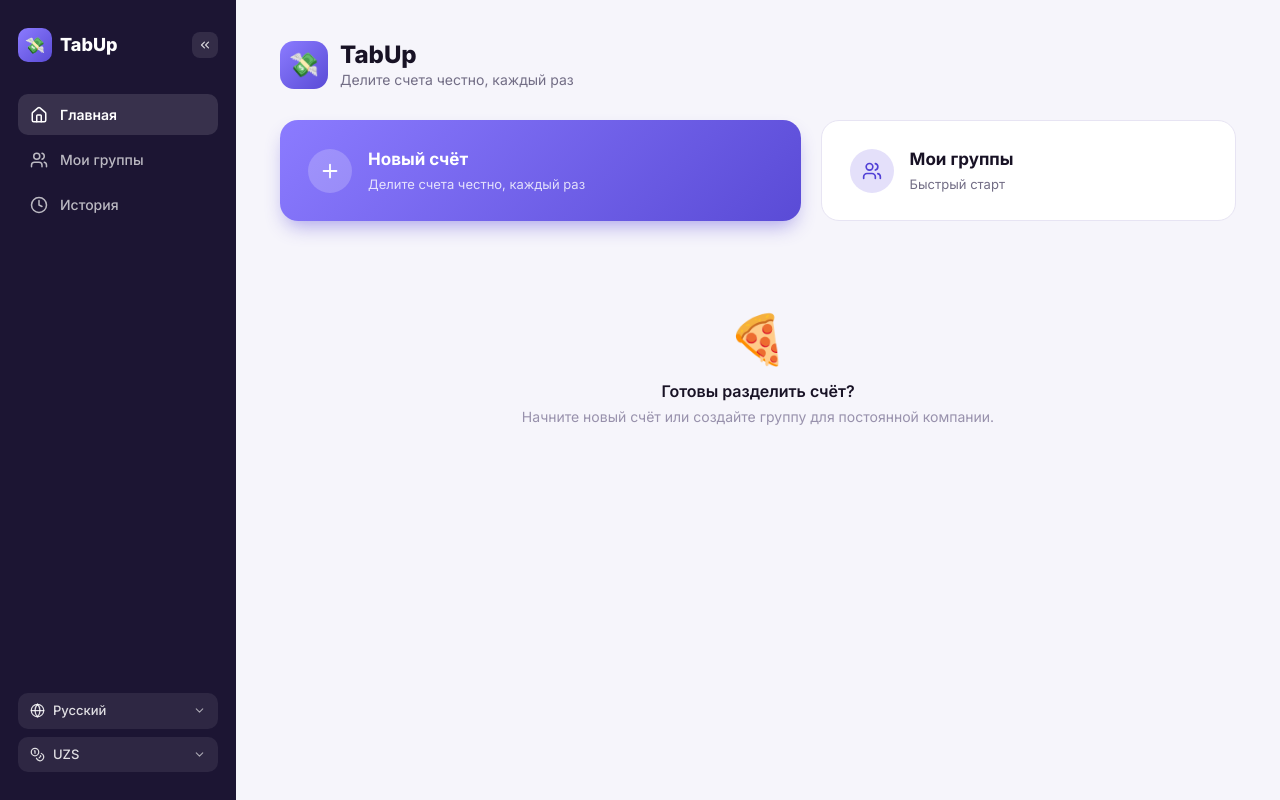
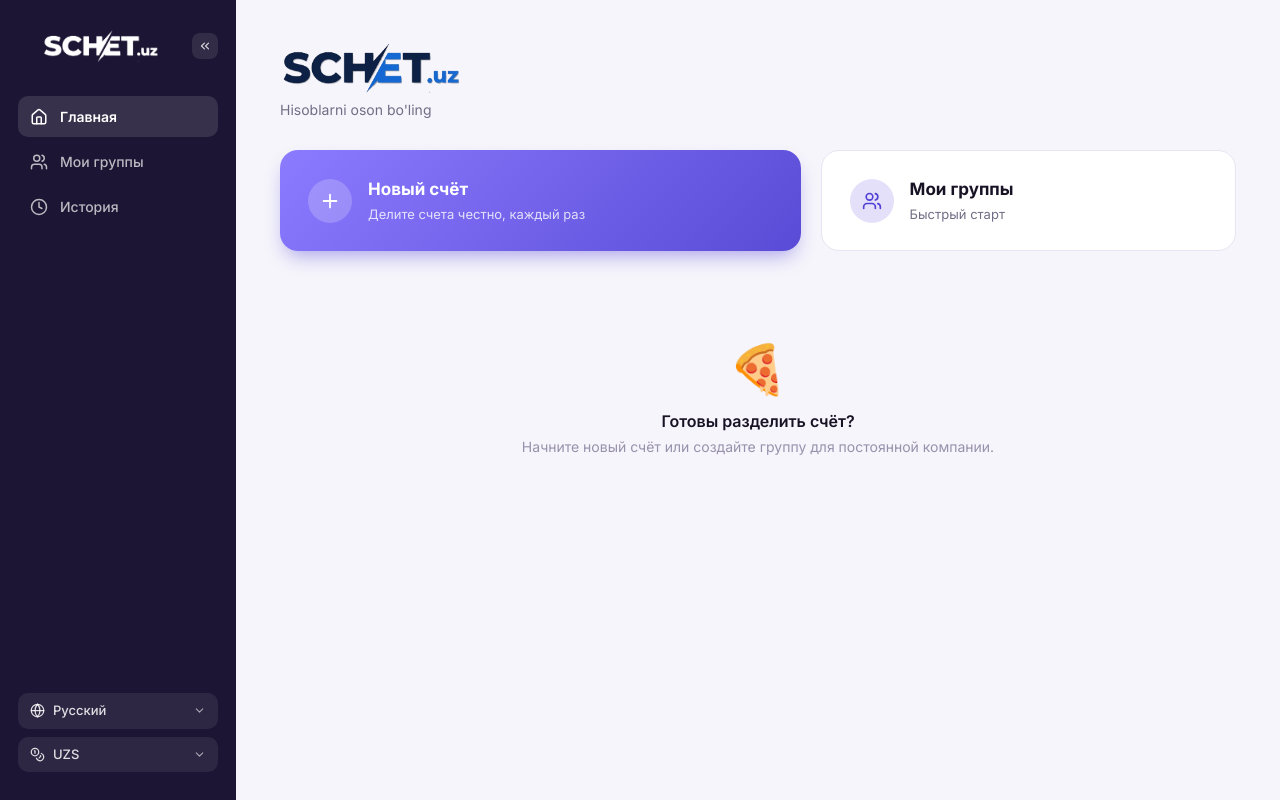
Before and after one commit to madinkapr/billSplitApp, a React (Vite) app in the folder apps/frontend/: page / in a window 1280 px wide. Built offline with nearby package versions, Linux system fonts and the light colour scheme.

Commit message:
feat: replace TabUp branding with the SCHET.uz logo

```diff
--- a/apps/frontend/src/components/HomeScreen.jsx
+++ b/apps/frontend/src/components/HomeScreen.jsx
@@ -28,10 +28,7 @@ export default function HomeScreen({ crews, recentBills, onStartNewBill, onSelec
       {/* Header */}
       <div className="bg-indigo-600 px-5 pt-14 pb-8 text-white relative">
         <div className="flex items-center justify-between mb-1">
-          <div className="flex items-center gap-2">
-            <span className="text-2xl">💸</span>
-            <h1 className="text-2xl font-bold tracking-tight">{t('home.title')}</h1>
-          </div>
+          <img src="/logo-schet-white.png" alt="SCHET.uz" className="h-12 w-auto object-contain" />
           <div className="flex items-center gap-2">
             <div className="relative">
               <button
@@ -98,7 +95,7 @@ export default function HomeScreen({ crews, recentBills, onStartNewBill, onSelec
             </div>
           </div>
         </div>
-        <p className="text-indigo-200 text-sm">{t('home.tagline')}</p>
+        <p className="text-indigo-200 text-sm">Hisoblarni oson bo'ling</p>
       </div>
 
       <div className="flex flex-col gap-4 px-5 pt-6">
--- a/apps/frontend/src/desktop/components/DesktopHome.jsx
+++ b/apps/frontend/src/desktop/components/DesktopHome.jsx
@@ -12,15 +12,9 @@ export default function DesktopHome({ crews, recentBills, onStartNewBill, onSele
     <div className="flex flex-col gap-[30px]" style={{ padding: '40px 44px' }}>
       {/* Header */}
       <div className="flex items-center gap-3">
-        <div
-          className="w-12 h-12 rounded-[14px] flex items-center justify-center flex-shrink-0"
-          style={{ background: 'linear-gradient(135deg, #8b7bff, #5a4bd6)' }}
-        >
-          <span className="text-2xl leading-none">💸</span>
-        </div>
         <div>
-          <h1 className="text-[24px] font-extrabold text-desktop-text leading-tight">{t('home.title')}</h1>
-          <p className="text-sm text-desktop-textMuted">{t('home.tagline')}</p>
+          <img src="/logo-schet.png" alt="SCHET.uz" className="h-14 w-auto object-contain" />
+          <p className="text-sm text-desktop-textMuted mt-1">Hisoblarni oson bo'ling</p>
         </div>
       </div>
 
--- a/apps/frontend/src/desktop/components/Sidebar.jsx
+++ b/apps/frontend/src/desktop/components/Sidebar.jsx
@@ -64,13 +64,9 @@ export default function Sidebar({ screen, onNavigate, collapsed, onToggleCollaps
     >
       {/* Header */}
       <div className="flex items-center gap-2 mb-8">
-        <div
-          className="w-[34px] h-[34px] rounded-[10px] flex items-center justify-center flex-shrink-0"
-          style={{ background: 'linear-gradient(135deg, #8b7bff, #5a4bd6)' }}
-        >
-          <span className="text-white text-base leading-none">💸</span>
-        </div>
-        {!collapsed && <span className="text-white font-extrabold text-lg flex-1 truncate">TabUp</span>}
+        {!collapsed && (
+          <img src="/logo-schet-white.png" alt="SCHET.uz" className="h-9 w-auto object-contain flex-1 min-w-0" />
+        )}
         {!collapsed && (
           <button
             onClick={onToggleCollapse}
```
Also changed, not shown: apps/frontend/public/logo-schet-white.png (added), apps/frontend/public/logo-schet.png (added).
